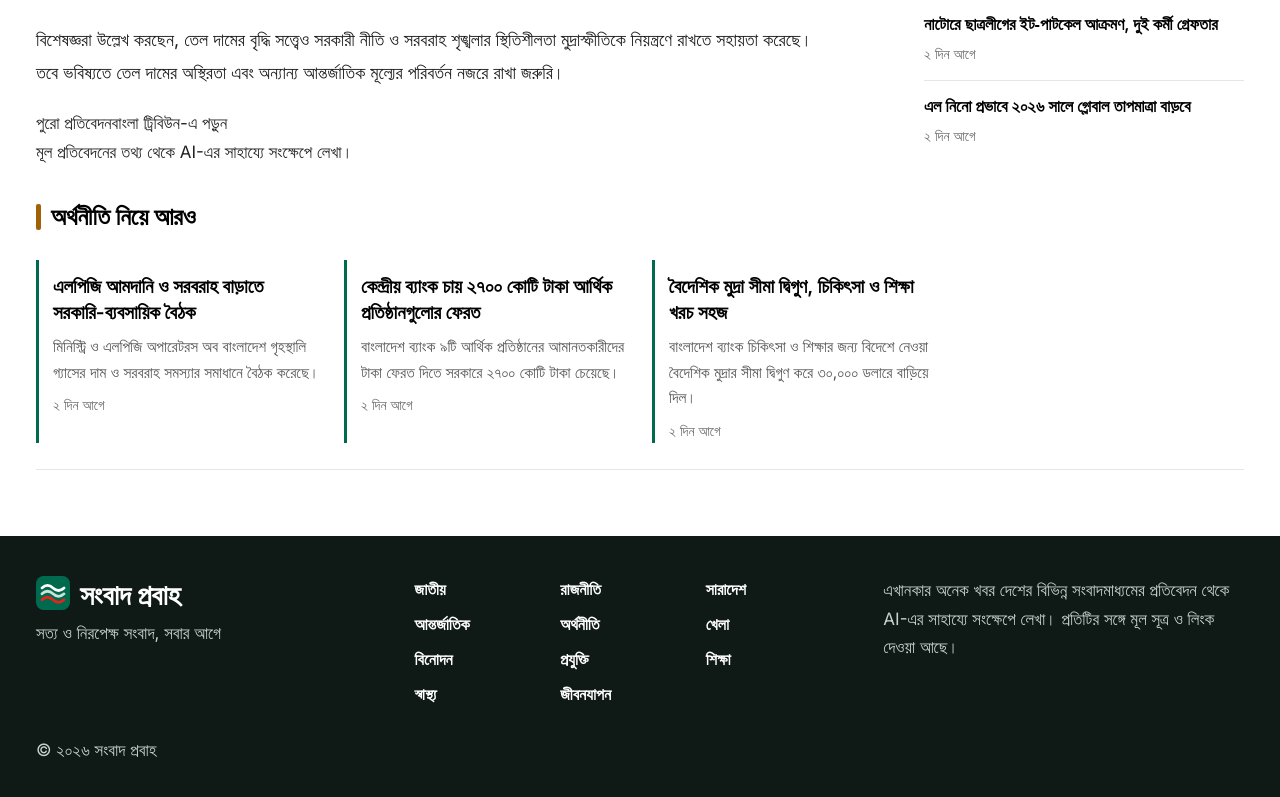
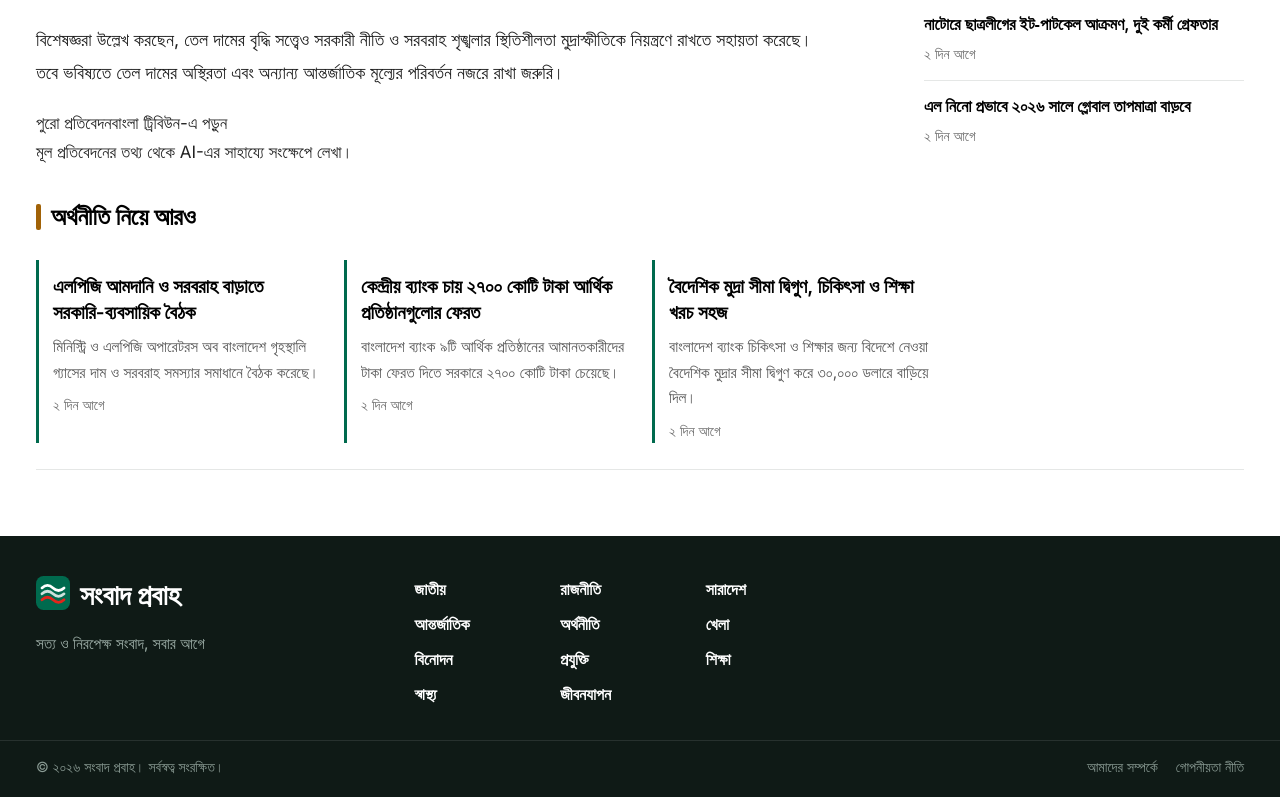
Before and after one commit to loangmunroe/sangbad-probaho, a Next.js app: page /news/f56ecaa474b1 in a window 1280 px wide. Shown: the part 594-1391 px from the top of the page. Built offline with nearby package versions, Linux system fonts and the light colour scheme.

Commit message:
Add files via upload

```diff
--- a/app/(site)/layout.js
+++ b/app/(site)/layout.js
@@ -1,34 +1,61 @@
 import Link from "next/link";
-import { site } from "@/lib/news";
+import { site, AD_SLOTS } from "@/lib/site";
 import SiteHeader from "@/components/SiteHeader";
 import Logo from "@/components/Logo";
+import SocialIcons from "@/components/SocialIcons";
+import AdSlot from "@/components/AdSlot";
+import Tracker from "@/components/Tracker";
+
+const bn = (v) => String(v).replace(/\d/g, (d) => "০১২৩৪৫৬৭৮৯"[d]);
 
 export default function SiteLayout({ children }) {
-  const year = new Date().getFullYear().toString().replace(/\d/g, (d) => "০১২৩৪৫৬৭৮৯"[d]);
+  const year = bn(new Date().getFullYear());
+  const headerSite = {
+    name: site.name, logo: site.logo, logoHeight: site.logoHeight,
+    categories: site.categories, social: site.social,
+  };
+
   return (
     <>
-      <SiteHeader site={{ name: site.name, categories: site.categories }} />
+      <SiteHeader site={headerSite} />
+      <div className="wrap"><AdSlot ad={site.ads.header} size={AD_SLOTS.header.size} className="ad-header" /></div>
 
       <main className="wrap main">{children}</main>
 
       <footer className="ftr">
         <div className="wrap ftr-in">
           <div className="ftr-brand">
-            <Logo name={site.name} size="md" />
-            <p>{site.tagline}</p>
+            <Logo name={site.name} src={site.logo} height={site.logoHeight} size="md" />
+            {site.footerText && <p className="ftr-slogan">{site.footerText}</p>}
+            <SocialIcons social={site.social} className="social social-ftr" />
           </div>
+
           <nav className="ftr-nav" aria-label="বিভাগ">
             {site.categories.map((c) => (
               <Link key={c.slug} href={`/category/${c.slug}`}>{c.name}</Link>
             ))}
           </nav>
-          <p className="ftr-note">
-            এখানকার অনেক খবর দেশের বিভিন্ন সংবাদমাধ্যমের প্রতিবেদন থেকে AI-এর সাহায্যে সংক্ষেপে লেখা।
-            প্রতিটির সঙ্গে মূল সূত্র ও লিংক দেওয়া আছে।
-          </p>
-          <p className="ftr-copy">© {year} {site.name}</p>
+
+          <div className="ftr-contact">
+            {site.editor && <p><span>সম্পাদক</span>{site.editor}</p>}
+            {site.publisher && <p><span>প্রকাশক</span>{site.publisher}</p>}
+            {site.address && <p><span>কার্যালয়</span>{site.address}</p>}
+            {site.phone && <p><span>ফোন</span><a href={`tel:${site.phone.replace(/[^\d+]/g, "")}`}>{site.phone}</a></p>}
+            {site.email && <p><span>ইমেইল</span><a href={`mailto:${site.email}`}>{site.email}</a></p>}
+          </div>
+        </div>
+
+        <div className="ftr-bottom">
+          <div className="wrap ftr-bottom-in">
+            <span>© {year} {site.name}। সর্বস্বত্ব সংরক্ষিত।</span>
+            <nav>
+              <Link href="/about">আমাদের সম্পর্কে</Link>
+              <Link href="/privacy">গোপনীয়তা নীতি</Link>
+            </nav>
+          </div>
         </div>
       </footer>
+      <Tracker />
     </>
   );
 }
```
Also changed, not shown: app/(site)/page.js (+25 -18 lines).
